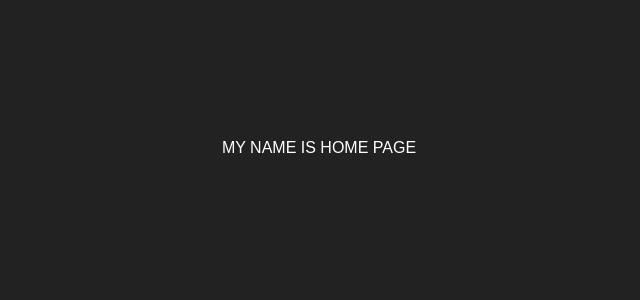
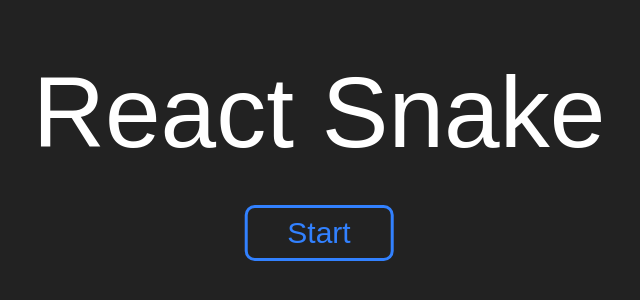
Before and after one commit to mit6148-workshops/snake-react, a React app: page / in a window 1280 px wide. Shown: the part 172-472 px from the top of the page, without its empty margins (321-961 px from the left). Built offline with nearby package versions, Linux system fonts and the light colour scheme; the HTML template or start-up script is replaced by a standard one.

Commit message:
working button in home page

```diff
--- a/client/src/components/HomePage.js
+++ b/client/src/components/HomePage.js
@@ -1,12 +1,14 @@
 import React from "react";
 import "../css/homepage.css";
 import "../css/app.css";
+import GameTitle from "./GameTitle";
 
 export default class HomePage extends React.Component {
   render() {
     return (
       <div className="center">
-        MY NAME IS HOME PAGE
+        <GameTitle />
+        <div className="button" onClick={this.props.onClickStart}>Start</div>
       </div>
     );
   }
```
